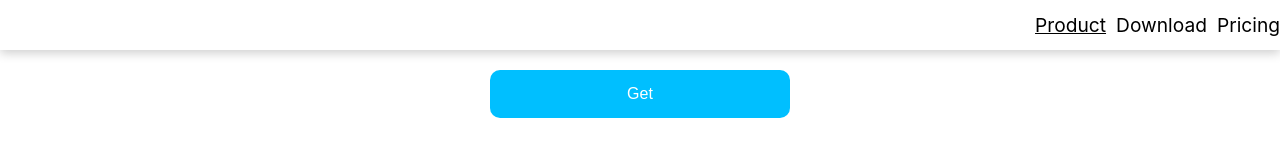
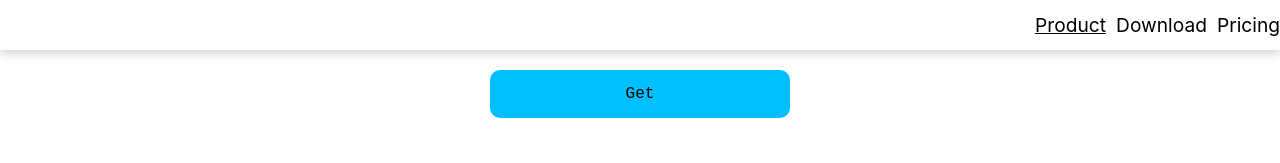
Before and after one commit to Mukulphougat/miniapiprojectbyme, a React (Create React App) app: page / in a window 1280 px wide. Shown: the top 163 px of the page. Built offline with nearby package versions, Linux system fonts and the light colour scheme.

Commit message:
first commit

```diff
--- a/src/App.css
+++ b/src/App.css
@@ -10,12 +10,13 @@
 .buttons{
   background-color: deepskyblue;
   border: none;
-  color: white;
+  color: black;
   padding: 15px 32px;
   text-align: center;
   text-decoration: none;
   display: inline-block;
   font-size: 16px;
+  font-family: "JetBrains Mono", monospace;
   width: 300px;
   border-radius: 10px;
   margin-top: 20px;
```
